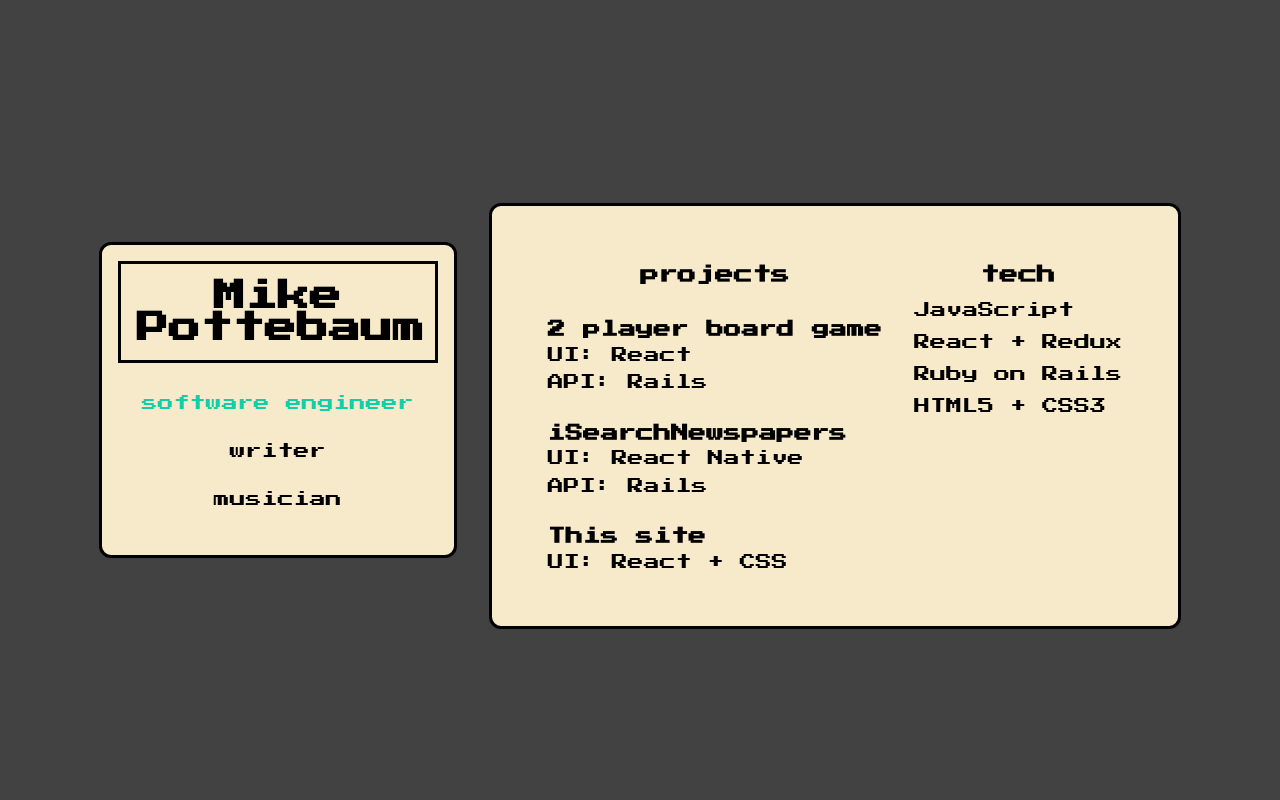
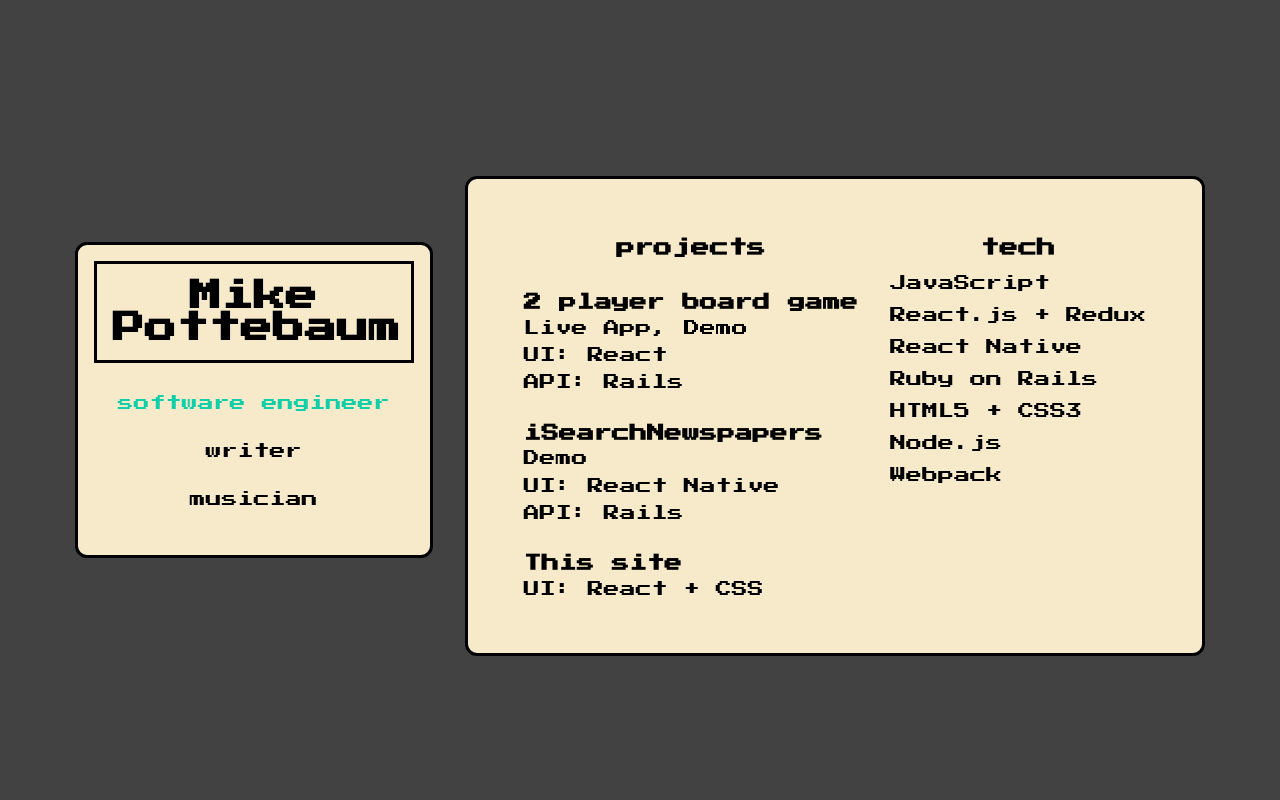
Before and after one commit to mpottebaum/portfolio-2, a React (Create React App) app: page / in a window 1280 px wide. Both pictures are taken after a click on the item "software engineer". Shown: the top 800 px of the page. Built offline with nearby package versions, Linux system fonts and the light colour scheme.

Commit message:
added demo, live links to Eng and tech links

```diff
--- a/src/components/Eng.js
+++ b/src/components/Eng.js
@@ -9,12 +9,14 @@ const Eng = () => {
                 <ul className='list'>
                     <li className='list-item'>
                         <a href='https://github.com/mpottebaum/battle-chi'><h4 className='item-title btn'>2 player board game</h4></a>
-                        <p>UI: React</p>
+                        <p><a href='https://fathomless-cove-56346.herokuapp.com/' className='btn'>Live App</a>, <a href='https://www.youtube.com/watch?v=2QhTyIyUOZg' className='btn'>Demo</a></p>
+                        <p className='project-tech'>UI: React</p>
                         <p className='project-tech'>API: Rails</p>
                     </li>
                     <li className='list-item'>
                         <a href='https://github.com/mpottebaum/search-newspapers'><h4 className='item-title btn'>iSearchNewspapers</h4></a>
-                        <p>UI: React Native</p>
+                        <a href='https://www.youtube.com/watch?v=SFXISEKAEYI' className='btn'><p>Demo</p></a>
+                        <p className='project-tech'>UI: React Native</p>
                         <p className='project-tech'>API: Rails</p>
                     </li>
                     <li className='list-item'>
@@ -26,10 +28,13 @@ const Eng = () => {
             <div>
                 <h3>tech</h3>
                 <ul className='list'>
-                    <li className='list-item'>JavaScript</li>
-                    <li className='list-item'>React + Redux</li>
-                    <li className='list-item'>Ruby on Rails</li>
-                    <li className='list-item'>HTML5 + CSS3</li>
+                    <li className='list-item'><a className='btn' href='https://medium.com/@3body.net/what-is-the-meaning-of-this-1d4f4cc62f40'>JavaScript</a></li>
+                    <li className='list-item'><a className='btn' href='https://github.com/mpottebaum/battle-chi-frontend/blob/f8dbef75155845ee908cfd3d3300b64fbe0b79c2/src/components/playerActions/Attack.js'>React.js + Redux</a></li>
+                    <li className='list-item'><a className='btn' href='https://medium.com/@3body.net/going-react-native-differences-between-mobile-and-web-development-in-react-451b22b21ae2'>React Native</a></li>
+                    <li className='list-item'><a className='btn' href='https://medium.com/@3body.net/coding-through-a-crisis-9bb3d2f2516b'>Ruby on Rails</a></li>
+                    <li className='list-item'><a className='btn' href='https://medium.com/@3body.net/building-mobile-optimized-layouts-with-css-html-1a736d779b1b'>HTML5 + CSS3</a></li>
+                    <li className='list-item'><a className='btn' href='https://medium.com/@3body.net/building-a-dev-server-with-express-and-webpack-761704f0c66a'>Node.js</a></li>
+                    <li className='list-item'><a className='btn' href='https://medium.com/swlh/react-without-create-react-app-setting-up-a-dev-build-from-scratch-fefd5d9d6baa'>Webpack</a></li>
                 </ul>
             </div>
         </div>
```
